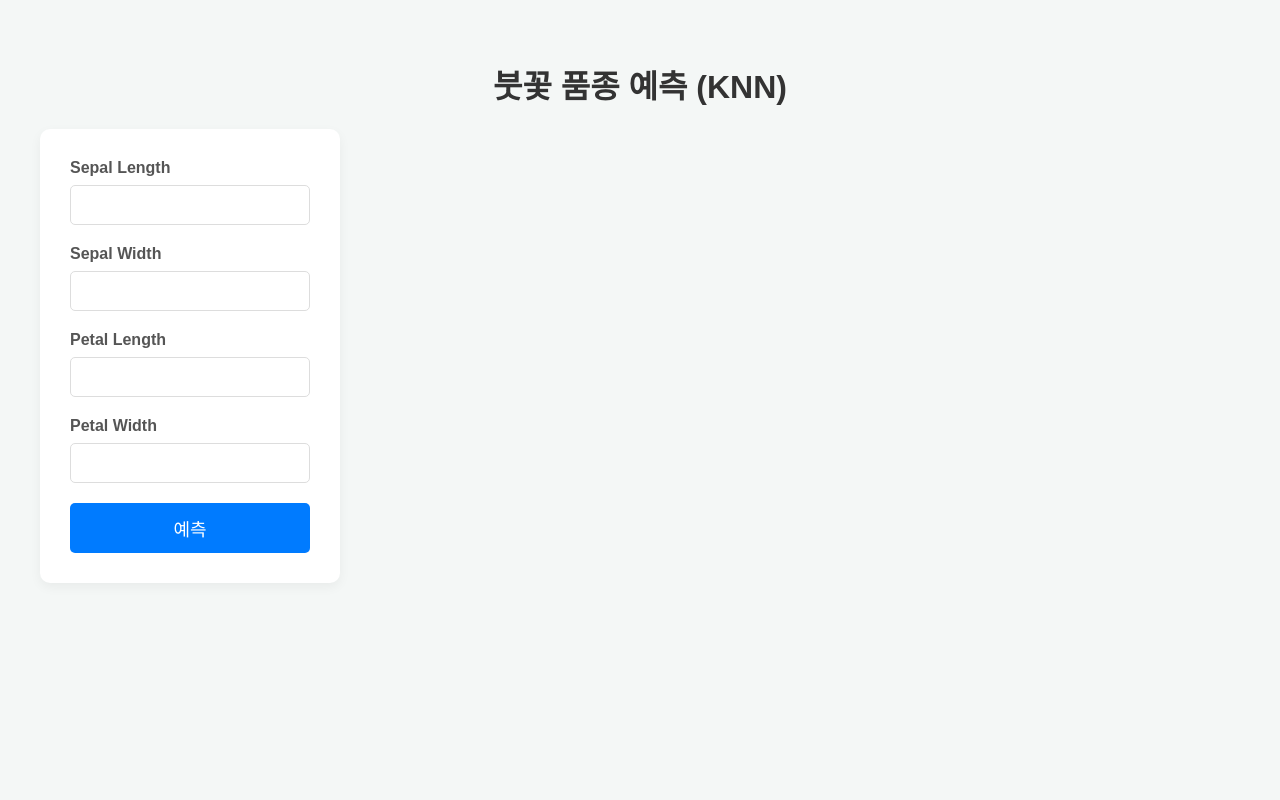
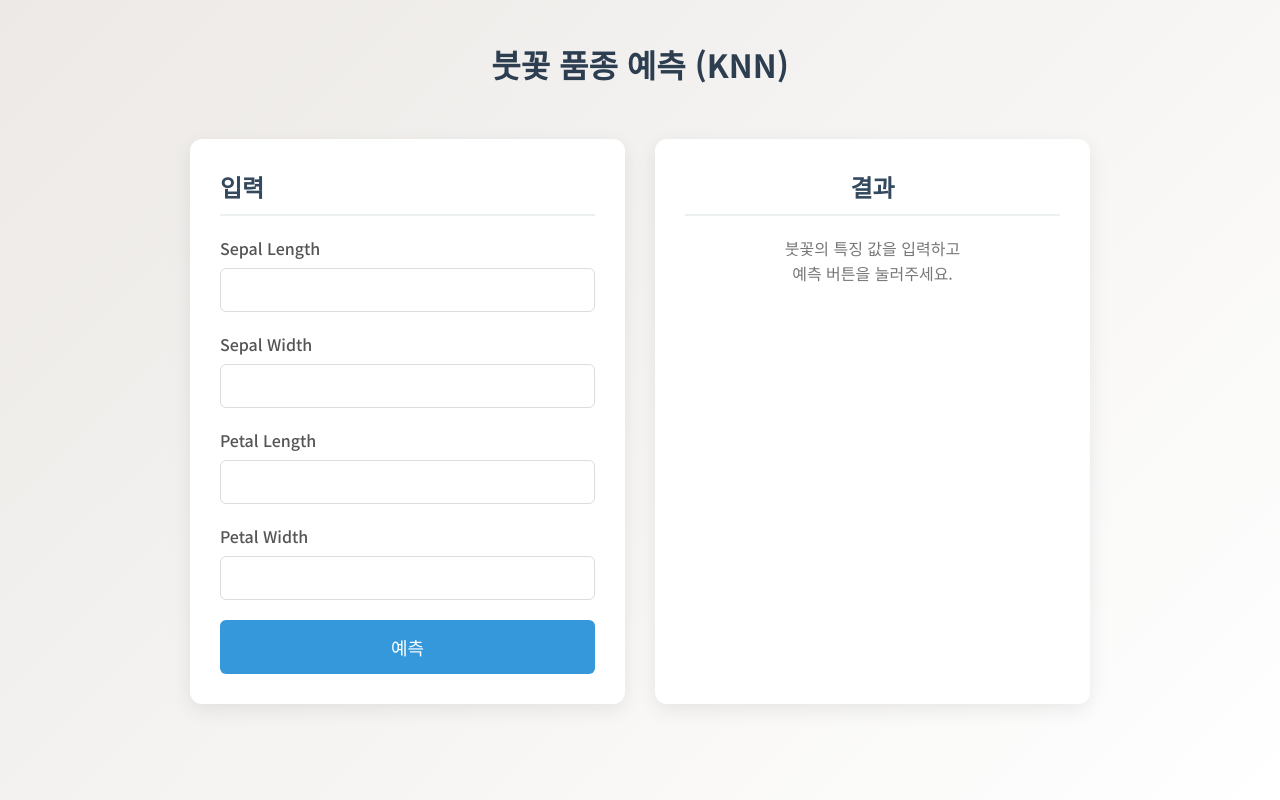
Before and after one commit to wnddjgld/iris-knn-model, a Flask app: page / in a window 1280 px wide. Run offline with Flask 3, Linux system fonts and the light colour scheme; parts of the project's set-up code (start-up, migrations or seed data) failed here and were passed over.

Commit message:
디자인 수정

```diff
--- a/static/style.css
+++ b/static/style.css
@@ -1,34 +1,48 @@
+
 body {
-    font-family: Arial, sans-serif;
+    font-family: 'Noto Sans KR', Arial, sans-serif;
     margin: 0;
-    padding: 40px;
-    background-color: #f4f7f6;
-    justify-content: center;
+    padding: 20px;
+    background: linear-gradient(135deg, #ece9e6 0%, #ffffff 100%);
+    display: flex;
+    flex-direction: column;
     align-items: center;
-    flex-direction: column;
+    min-height: 100vh;
+    box-sizing: border-box;
+}
+
+header {
+    width: 100%;
+    text-align: center;
+    margin-bottom: 30px;
+}
+
+h1 {
+    color: #2c3e50;
+    font-weight: 700;
+}
+
+h2 {
+    color: #34495e;
+    border-bottom: 2px solid #ecf0f1;
+    padding-bottom: 10px;
+    margin-top: 0;
 }
 
 .container {
     display: grid;
+    grid-template-columns: 1fr;
+    gap: 30px;
     width: 100%;
-    max-width: 500px;
-    grid-template-columns: 1fr 1fr;
-    gap: 20px;
-
+    max-width: 900px;
 }
 
-h1 {
-    color: #333;
-    text-align: center;
-}
-
-form {
-    width: 100%;
+.card {
     background-color: #ffffff;
     padding: 30px;
-    border-radius: 10px;
-    box-shadow: 0 4px 12px rgba(0, 0, 0, 0.05);
-    margin-bottom: 30px;
+    border-radius: 12px;
+    box-shadow: 0 6px 20px rgba(0, 0, 0, 0.08);
+    transition: transform 0.3s ease, box-shadow 0.3s ease;
 }
 
 .form-group {
@@ -38,54 +52,90 @@ form {
 .form-group label {
     display: block;
     margin-bottom: 8px;
-    font-weight: bold;
+    font-weight: 500;
     color: #555;
 }
 
 .form-group input {
     width: 100%;
-    padding: 10px;
-    box-sizing: border-box; /* 패딩이 너비에 포함되도록 설정 */
+    padding: 12px;
+    box-sizing: border-box;
     border: 1px solid #ddd;
-    border-radius: 5px;
+    border-radius: 6px;
     font-size: 16px;
+    transition: border-color 0.3s ease;
+}
+
+.form-group input:focus {
+    outline: none;
+    border-color: #3498db;
+    box-shadow: 0 0 0 2px rgba(52, 152, 219, 0.2);
 }
 
 button {
     width: 100%;
-    padding: 12px;
-    background-color: #007bff;
+    padding: 14px;
+    background: #3498db;
     color: white;
     border: none;
-    border-radius: 5px;
+    border-radius: 6px;
     font-size: 18px;
+    font-weight: 500;
     cursor: pointer;
-    transition: background-color 0.3s ease;
+    transition: background-color 0.3s ease, transform 0.2s ease;
 }
 
 button:hover {
-    background-color: #0056b3;
+    background-color: #2980b9;
+    transform: translateY(-2px);
 }
 
-.result {
-    width: 100%;
-    background-color: #ffffff;
-    padding: 30px;
-    border-radius: 10px;
-    box-shadow: 0 4px 12px rgba(0, 0, 0, 0.05);
+button:active {
+    transform: translateY(0);
+}
+
+.result-card {
     text-align: center;
 }
 
-.result h2 {
-    color: #007bff;
+.result h3 {
+    font-size: 22px;
+    color: #333;
     margin-top: 0;
-    text-transform: capitalize; /* 첫 글자를 대문자로 */
+}
+
+.result .prediction-name {
+    color: #3498db;
+    font-weight: 700;
+    text-transform: capitalize;
 }
 
 .result-image {
     width: 100%;
     max-width: 400px;
     height: auto;
-    border-radius: 8px;
-    margin-top: 15px;
+    border-radius: 10px;
+    margin-top: 20px;
+    border: 1px solid #eee;
 }
+
+.placeholder {
+    font-size: 16px;
+    color: #777;
+    margin-top: 20px;
+    line-height: 1.6;
+}
+
+.error-message {
+    color: #e74c3c;
+    font-weight: 500;
+}
+
+
+@media (min-width: 768px) {
+    .container {
+        grid-template-columns: 1fr 1fr;
+        align-items: stretch;
+    }
+
+}
--- a/templates/index.html
+++ b/templates/index.html
@@ -1,13 +1,20 @@
 <!DOCTYPE html>
-<html>
+<html lang="ko">
 <head>
-    <title>Iris KNN 분류기</title>
+    <meta charset="UTF-8">
+    <meta name="viewport" content="width=device-width, initial-scale=1.0">
+    <title>붓꽃 품종 분류기</title>
     <link rel="stylesheet" href="{{ url_for('static', filename='style.css') }}">
+    <link href="https://fonts.googleapis.com/css2?family=Noto+Sans+KR:wght@400;500;700&display=swap" rel="stylesheet">
+</head>
+<body>
+    <header>
+        <h1>붓꽃 품종 예측 (KNN)</h1>
+    </header>
 
-</head>
-<h1>붓꽃 품종 예측 (KNN)</h1>
-<body>
-    <div class="container">
+    <main class="container">
+        <div class="card form-card">
+            <h2>입력</h2>
             <form method="post">
                 <div class="form-group">
                 <label>Sepal Length</label>
@@ -27,10 +34,13 @@
             </div>
             <button type="submit">예측</button>
             </form>
+        </div>
 
+        <div class="card result-card">
+            <h2>결과</h2>
             {% if prediction %}
                 <div class="result">
-                <h2>예측 결과: {{ prediction }}</h2>
+                    <h3>예측 품종: <span class="prediction-name">{{ prediction }}</span></h3>
                     {% if prediction == 'setosa' %}
                         <img src="https://upload.wikimedia.org/wikipedia/commons/a/a7/Irissetosa1.jpg" alt="Iris Setosa" class="result-image">
                     {% elif prediction == 'versicolor' %}
@@ -38,10 +48,13 @@
                     {% elif prediction == 'virginica' %}
                         <img src="https://upload.wikimedia.org/wikipedia/commons/thumb/9/9f/Iris_virginica.jpg/640px-Iris_virginica.jpg" alt="Iris Virginica" class="result-image">
                     {% else %}
-                    <p style="color: red;">{{ prediction }}</p>
+                        <p class="error-message">{{ prediction }}</p>
                     {% endif %}
                 </div>
+            {% else %}
+                <p class="placeholder">붓꽃의 특징 값을 입력하고<br>예측 버튼을 눌러주세요.</p>
             {% endif %}
         </div>
+    </main>
 </body>
 </html>
```
Lines whose indentation alone changed are shown as unchanged.
